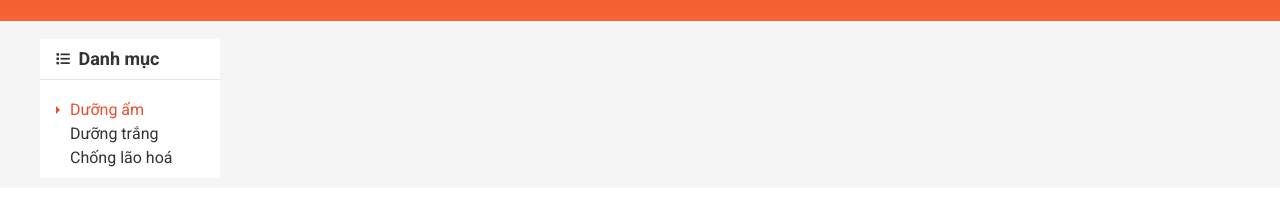
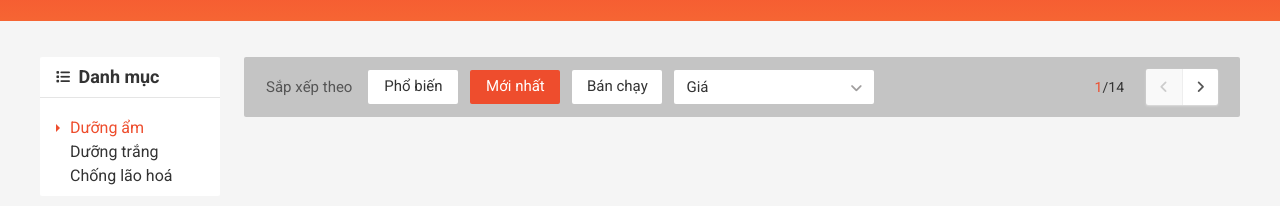
Before and after one commit to nmhoangclb/F8-shop, a plain HTML site: page index.html in a window 1280 px wide. Shown: the part 108-332 px from the top of the page. Drawn offline with nearby package versions, Linux system fonts and the light colour scheme.

Commit message:
done css home filter + sort

```diff
--- a/assets/css/base.css
+++ b/assets/css/base.css
@@ -54,73 +54,7 @@ html {
     width: 83.3334%;
 }
 
-/* App container */
 
-.app__container {
-    background-color: #F5F5F5;
-}
-
-.category {
-    background-color: var(--white-color);
-    border-radius: 2px;
-}
-
-.category__heading {
-    font-size: 1.8rem;
-    color: var(--text-color);
-    padding: 12px 16px;
-    border-bottom: 1px solid rgba(0, 0, 0, 0.1);
-
-}
-
-.category__heading-icon {
-    font-size: 1.4rem;
-    margin-right: 4px;
-    position: relative;
-    top: -1px;
-}
-
-.category-list {
-    padding: 0 0 8px 0;
-    list-style: none;
-    margin-left: 14px;
-}
-
-.category-item {
-
-}
-
-.category-item--active .category-item__link {
-    color: var(--primamy-color);
-
-}
-
-.category-item--active .category-item__link::before {
-    content: "";
-    position: absolute;
-    border: 4px solid;
-    border-color:  transparent transparent transparent var(--primamy-color);
-    top: 50%;
-    left: 2px;
-    transform: translateY(-50%  );
-}
-
-.category-item__link {
-    position: relative;
-    text-decoration: none;
-    color: var(--text-color);
-    font-size: 1.6rem;
-    padding: 4px 16px;
-    display: block;
-    transition: right linear 0.1s;
-    right: 0;
-
-}
-
-.category-item__link:hover {
-    right: -8px;
-    color: var(--primamy-color);
-}
 
 /* Animation */
 
@@ -186,7 +120,7 @@ html {
     cursor: pointer;
     color: var(--text-color);
     background-color: var(--white-color);
-    display: flex;
+    display: inline-flex;
     justify-content: center;
     align-items: center;
     text-decoration: none;
@@ -215,3 +149,55 @@ html {
      cursor: default;
      background-color: #c3c3c3;
  }
+
+
+ /* selection */
+
+.select-input {
+    height: 34px;
+    padding: 0 12px;
+    border-radius: 2px;
+    background-color: var(--white-color);
+    min-width: 200px;
+    display: flex;
+    justify-content: space-between;
+    align-items: center;
+    position: relative;
+}
+
+.select-input::before {
+    content: "";
+    width: 100%;
+    height: 5px;
+    position: absolute;
+    top: 100%;
+    right: 0;
+}
+
+.select-input:hover .select-input__list {
+    display: block;
+}
+
+.select-input__list {
+    padding: 8px 16px;
+    position: absolute;
+    left: 0;
+    right: 0;
+    top: 25px;
+    border-radius: 2px;
+    background-color: var(--white-color);
+    list-style: none;
+    display: none;
+}
+
+.select-input__link {
+    text-decoration: none;
+    color: var(--text-color);
+    font-size: 1.4rem;
+    display: block;
+    padding: 4px 0;
+}
+
+.select-input__link:hover {
+    color: var(--primamy-color);
+}
--- a/assets/css/main.css
+++ b/assets/css/main.css
@@ -898,7 +898,7 @@
     background-color: #f3f3f3;
 }
 
-..header__search-history-item:hover {
+.header__search-history-item:hover {
     background-color: #f3f3f3;
 }
 
@@ -909,3 +909,158 @@
     color: var(--text-color);
     line-height: 38px;
 }
+
+/* App container */
+
+.app__container {
+    background-color: #F5F5F5;
+}
+
+.app__content {
+    padding-top: 36px;
+}
+
+.category {
+    background-color: var(--white-color);
+    border-radius: 2px;
+}
+
+.category__heading {
+    margin-top: 0;
+    font-size: 1.8rem;
+    color: var(--text-color);
+    padding: 12px 16px;
+    border-bottom: 1px solid rgba(0, 0, 0, 0.1);
+
+}
+
+.category__heading-icon {
+    font-size: 1.4rem;
+    margin-right: 4px;
+    position: relative;
+    top: -1px;
+}
+
+.category-list {
+    padding: 0 0 8px 0;
+    list-style: none;
+    margin-left: 14px;
+}
+
+
+.category-item--active .category-item__link {
+    color: var(--primamy-color);
+
+}
+
+.category-item--active .category-item__link::before {
+    content: "";
+    position: absolute;
+    border: 4px solid;
+    border-color:  transparent transparent transparent var(--primamy-color);
+    top: 50%;
+    left: 2px;
+    transform: translateY(-50%  );
+}
+
+.category-item__link {
+    position: relative;
+    text-decoration: none;
+    color: var(--text-color);
+    font-size: 1.6rem;
+    padding: 4px 16px;
+    display: block;
+    transition: right linear 0.1s;
+    right: 0;
+
+}
+
+.category-item__link:hover {
+    right: -8px;
+    color: var(--primamy-color);
+}
+
+/* Home sort + filter */
+
+.home-filter {
+    background-color: rgba(0, 0, 0, 0.2);
+    display: flex;
+    align-items: center;
+    padding: 12px 22px;
+    border-radius: 2px;
+}
+
+.home-filter__page {
+    display: flex;
+    align-items: center;
+    margin-left: auto;
+}
+
+.home-filter__page-num {
+    font-size: 1.4rem;
+    color: var(--text-color);
+    margin-right: 22px;
+}
+
+.home-filter__page-current {
+    color: var(--primamy-color);
+}
+
+.home-filter__page-control {
+    border-radius: 2px;
+    overflow: hidden;
+    display: flex;
+    width: 72px;
+    height: 36px;
+    box-shadow: 0 1px 2px #dfdfdf;
+
+}
+
+.home-filter__page-btn {
+    flex: 1;
+    display: flex;
+    background-color: var(--white-color);
+    text-decoration: none;
+}
+
+.home-filter__page-btn--disable {
+    background-color: #F9F9F9;
+    cursor: default;
+}
+
+.home-filter__page-btn--disable .home-filter__page-icon {
+    color: #ccc;
+}
+
+.home-filter__page-btn:first-child {
+    border-right: 1px solid #EEE;
+}
+
+.home-filter__page-icon {
+    margin: auto;
+    font-size: 1.4rem;
+    color: #555;
+}
+
+.home-filter__label {
+    color: #555;
+    font-size: 1.5rem;
+    margin-right: 16px;
+}
+
+.home-filter__btn {
+    margin-right: 12px;
+    min-width: 90px;
+
+}
+
+.select-input__label {
+    font-size: 1.5rem;
+    color: var(--text-color);
+}
+.select-input__icon {
+    font-size: 1.4rem;
+    color: #a09e9e;
+    position: relative;
+    top: 1px;
+}
--- a/index.html
+++ b/index.html
@@ -258,7 +258,7 @@
             </header>
             <div class="app__container">
                 <div class="grid">
-                    <div class="grid__row">
+                    <div class="grid__row app__content">
                         <div class="grid__column-2">
                             <nav class="category">
                                 <h3 class="category__heading">
@@ -280,7 +280,42 @@
                             </nav>
                         </div>
                         <div class="grid__column-8">
+                            <div class="home-filter">
+                                <span class="home-filter__label">Sắp xếp theo</span>
+                                <button class="btn home-filter__btn">Phổ biến</button>
+                                <button class="btn home-filter__btn btn--primary">Mới nhất</button>
+                                <button class="btn home-filter__btn">Bán chạy</button>
 
+                                <div class="select-input">
+                                    <span class="select-input__label">Giá</span>
+                                    <i class="select-input__icon fa-solid fa-angle-down"></i>
+
+                                    <!-- List options -->
+                                    <ul class="select-input__list">
+                                        <li class="select-input__item">
+                                            <a href="" class="select-input__link">Giá: Thấp đến Cao</a>
+                                        </li>
+                                        <li class="select-input__item">
+                                            <a href="" class="select-input__link">Giá: Cao đến Thấp</a>
+                                        </li>
+                                    </ul>
+                                </div>
+
+                                <div class="home-filter__page">
+                                    <span class="home-filter__page-num">
+                                        <span class="home-filter__page-current">1</span>/14
+                                    </span>
+
+                                    <div class="home-filter__page-control">
+                                        <a href="" class="home-filter__page-btn home-filter__page-btn--disable">
+                                            <i class="home-filter__page-icon fa-solid fa-angle-left"></i>
+                                        </a>
+                                        <a href="" class="home-filter__page-btn">
+                                            <i class="home-filter__page-icon fa-solid fa-angle-right"></i>
+                                        </a>
+                                    </div>
+                                </div>
+                            </div>
                         </div>
                     </div>
                 </div>
```
